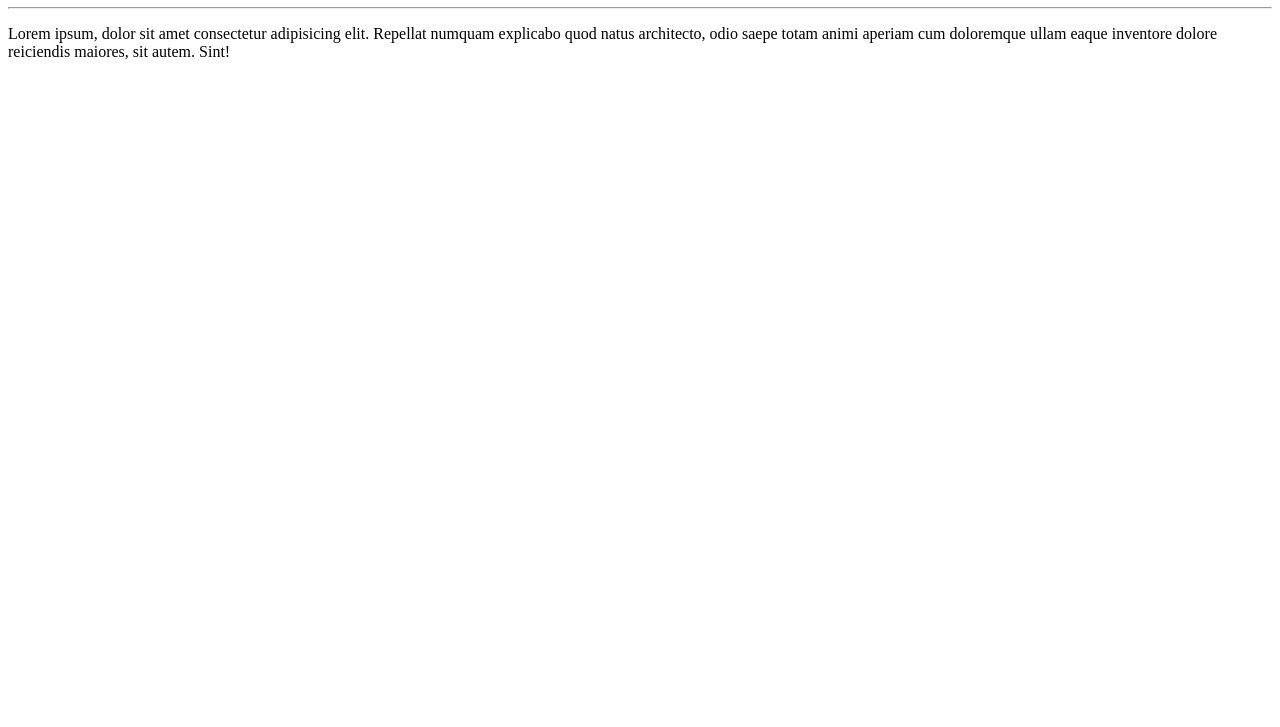
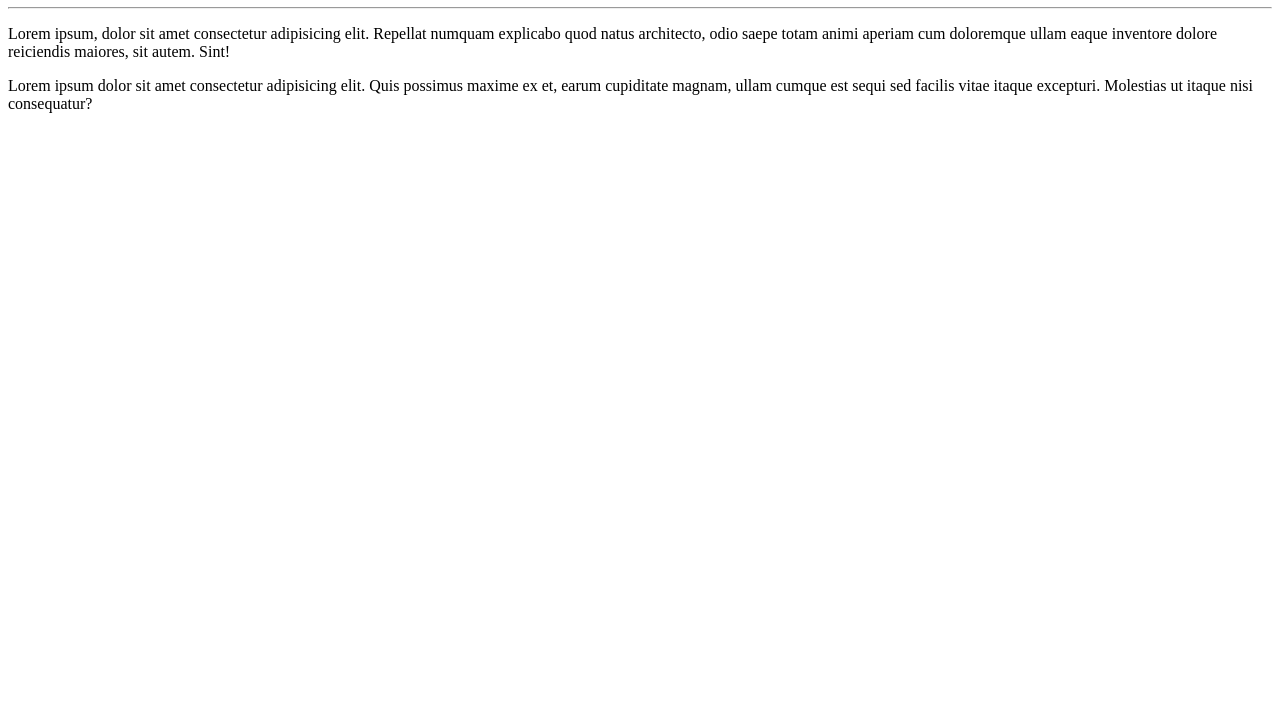
Before and after one commit to LeonardoProgaming/Ola-Mundo, a plain HTML site: page site-exemplo/index.html in a window 1280 px wide. Shown: the part 73-800 px from the top of the page. Drawn offline with Linux system fonts and the light colour scheme.

Commit message:
adicionei um  paragrafo

```diff
--- a/site-exemplo/index.html
+++ b/site-exemplo/index.html
@@ -13,5 +13,9 @@
           odio saepe totam animi aperiam cum doloremque
           ullam eaque inventore dolore reiciendis maiores,
            sit autem. Sint!</p>
+           <p>Lorem ipsum dolor sit amet consectetur adipisicing elit. Quis possimus maxime ex et,
+            earum cupiditate magnam, ullam cumque est sequi sed facilis vitae itaque excepturi.
+            Molestias ut itaque nisi consequatur?</p>
+
 </body>
 </html>
```
